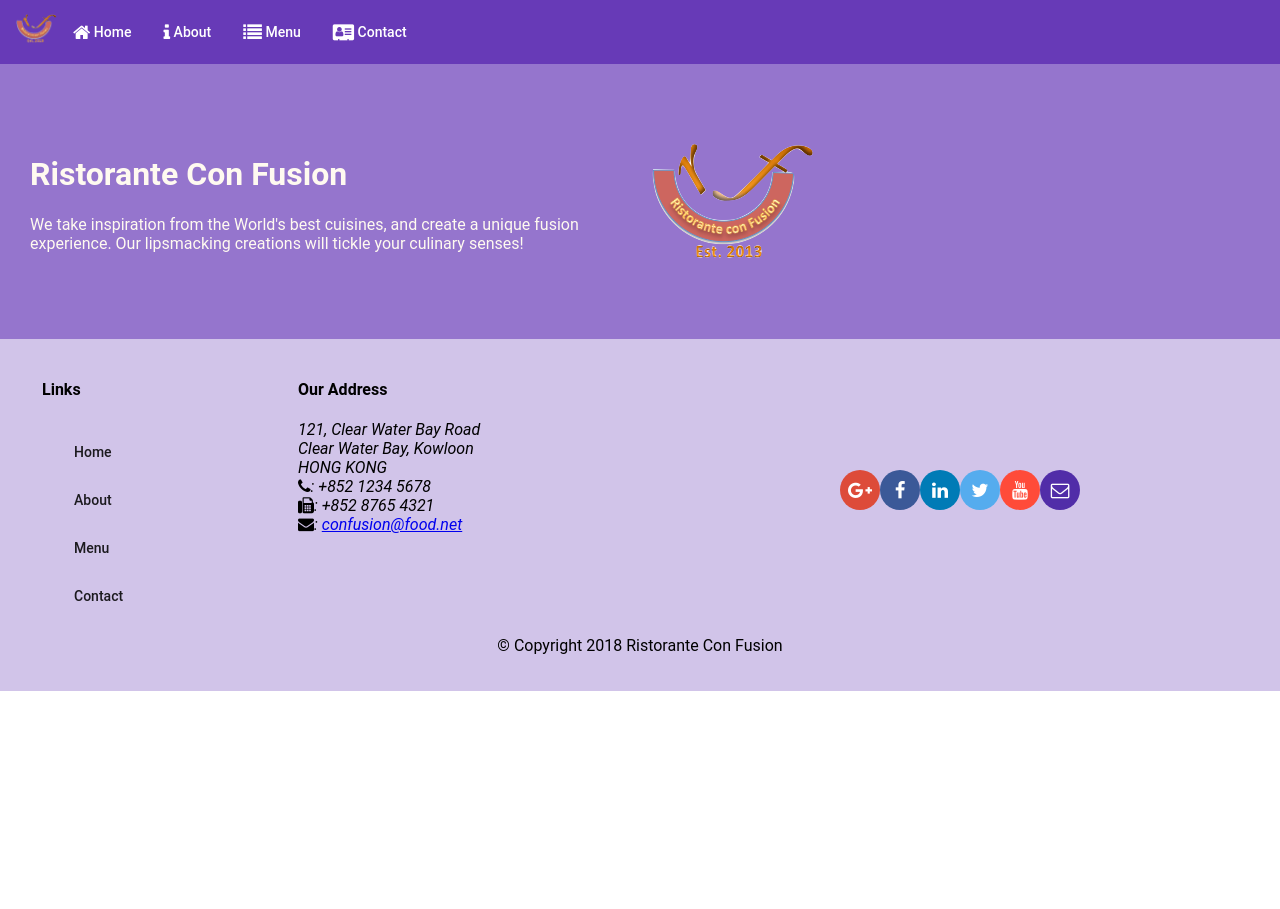
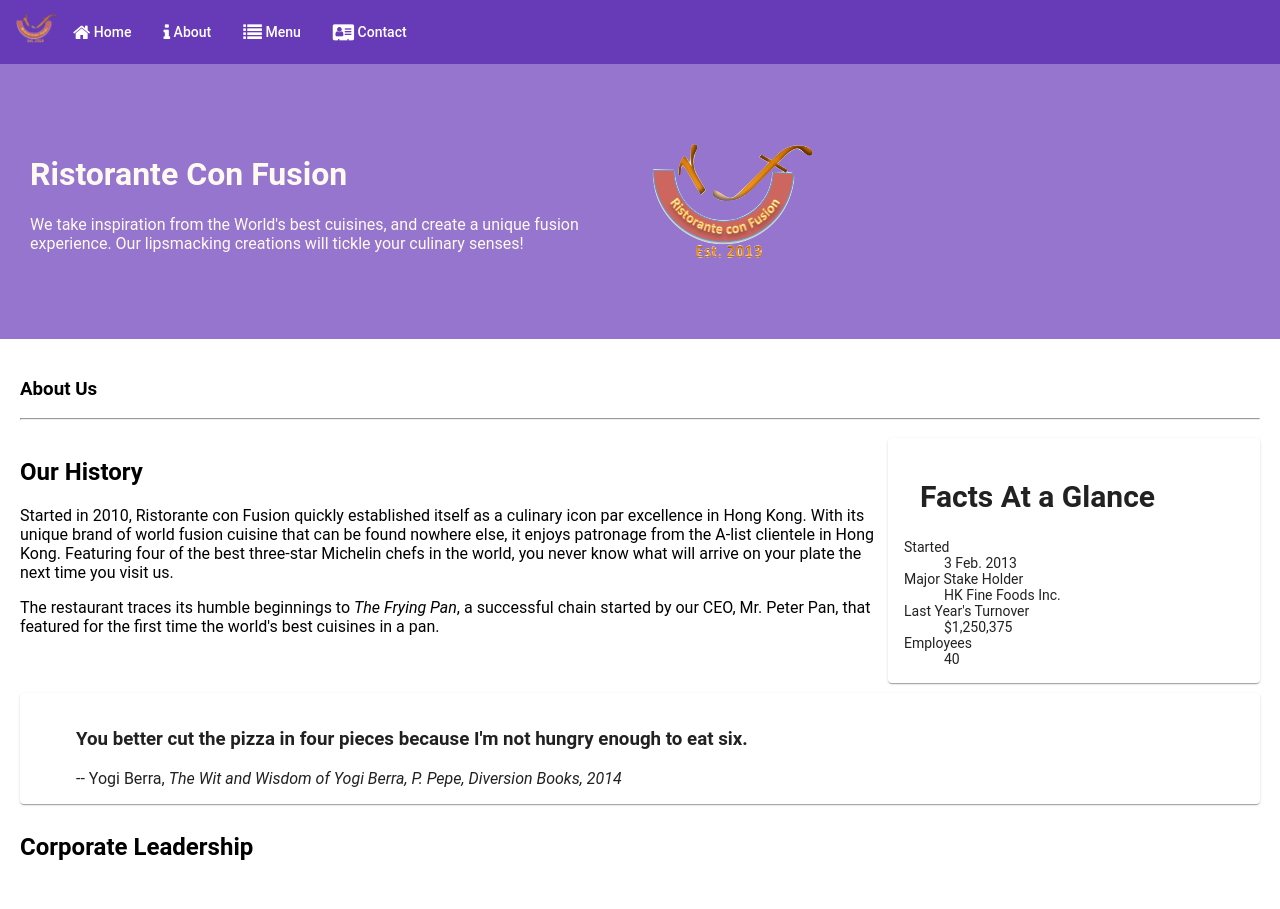
Before and after one commit to czhou29/confusion_ng, an Angular app: page /aboutus in a window 1280 px wide. Before the commit this address led to /. Shown: the top 909 px of the page. Before the commit the page ends 800 px from the top, so only its background shows below. Built offline with nearby package versions, Linux system fonts and the light colour scheme.

Commit message:
Assignment 2

```diff
--- a/src/app/about/about.component.html
+++ b/src/app/about/about.component.html
@@ -1 +1,68 @@
-<p>about works!</p>
+<div class="container"
+  fxLayout="column"
+  fxLayoutGap="10px">
+
+  <div fxFlex>
+    <div>
+        <h3>About Us</h3>
+        <hr>
+    </div>
+  </div>
+
+  <div fxFlex>
+    <div fxLayout="column" fxLayout.gt-sm="row">
+      <div fxFlex="70">
+        <h2>Our History</h2>
+        <p>Started in 2010, Ristorante con Fusion quickly established itself as a culinary icon par excellence in Hong Kong. With its unique brand of world fusion cuisine that can be found nowhere else, it enjoys patronage from the A-list clientele in Hong Kong.  Featuring four of the best three-star Michelin chefs in the world, you never know what will arrive on your plate the next time you visit us.</p>
+        <p>The restaurant traces its humble beginnings to <em>The Frying Pan</em>, a successful chain started by our CEO, Mr. Peter Pan, that featured for the first time the world's best cuisines in a pan.</p>
+      </div>
+      <div fxFlex="30">
+        <mat-card>
+          <mat-card-header>
+            <mat-card-title>
+            <h2>Facts At a Glance</h2>
+            </mat-card-title>
+          </mat-card-header>
+          <mat-card-content>
+            <dl>
+              <dt>Started</dt>
+              <dd>3 Feb. 2013</dd>
+              <dt>Major Stake Holder</dt>
+              <dd>HK Fine Foods Inc.</dd>
+              <dt>Last Year's Turnover</dt>
+              <dd>$1,250,375</dd>
+              <dt>Employees</dt>
+              <dd>40</dd>
+            </dl>
+          </mat-card-content>
+        </mat-card>
+      </div>
+    </div>
+  </div>
+
+  <div fxFlex>
+    <mat-card>
+      <blockquote>
+        <h3>You better cut the pizza in four pieces because
+            I'm not hungry enough to eat six.</h3>
+        <footer>-- Yogi Berra,
+          <cite>The Wit and Wisdom of Yogi Berra,
+            P. Pepe, Diversion Books, 2014</cite>
+        </footer>
+      </blockquote>
+    </mat-card>
+  </div>
+
+
+  <div fxFlex>
+    <h2>Corporate Leadership</h2>
+    <mat-list>
+      <mat-list-item *ngFor="let leader of leaders">
+        <img matListAvatar src={{leader.image}} alt={{leader.name}}>
+        <p matLine>{{leader.name}} {{leader.abbr}}</p>
+        <p matLine>{{leader.designation}}</p>
+        <p matLine>{{leader.description}}</p>
+      </mat-list-item>
+    </mat-list>
+  </div>
+</div>
--- a/src/app/about/about.component.ts
+++ b/src/app/about/about.component.ts
@@ -1,4 +1,7 @@
 import { Component, OnInit } from '@angular/core';
+import { Leader } from '../shared/leader';
+import { LEADERS } from '../shared/leaders';
+import { LeaderService } from '../services/leader.service';
 
 @Component({
   selector: 'app-about',
@@ -7,9 +10,12 @@
 })
 export class AboutComponent implements OnInit {
 
-  constructor() { }
+  leaders: Leader[] = LEADERS;
+
+  constructor(private leaderService: LeaderService) { }
 
   ngOnInit() {
+    this.leaders = this.leaderService.getLeaders();
   }
 
 }
--- a/src/app/app-routing/routes.ts
+++ b/src/app/app-routing/routes.ts
@@ -10,6 +10,7 @@
   { path: 'home',  component: HomeComponent },
   { path: 'menu',     component: MenuComponent },
   { path: 'contactus',     component: ContactComponent },
+  { path: 'aboutus',     component: AboutComponent },
   { path: 'dishdetail/:id',     component: DishdetailComponent },
   { path: '', redirectTo: '/home', pathMatch: 'full' }
 ];
--- a/src/app/footer/footer.component.html
+++ b/src/app/footer/footer.component.html
@@ -10,7 +10,7 @@
         <h4>Links</h4>
         <mat-list>
           <mat-list-item><a mat-button routerLink='/home'>Home</a></mat-list-item>
-          <mat-list-item><a mat-button>About</a></mat-list-item>
+          <mat-list-item><a mat-button routerLink='/aboutus'>About</a></mat-list-item>
           <mat-list-item><a mat-button routerLink='/menu'>Menu</a></mat-list-item>
           <mat-list-item><a mat-button routerLink='/contactus'>Contact</a></mat-list-item>
         </mat-list>
--- a/src/app/header/header.component.html
+++ b/src/app/header/header.component.html
@@ -1,7 +1,7 @@
 <mat-toolbar color="primary">
   <span><img src="/assets/images/logo.png" height=30 width=41></span>
   <a mat-button routerLink="/home" routerLinkActive="active"><span class="fa fa-home fa-lg"></span> Home</a>
-  <a mat-button><span class="fa fa-info fa-lg"></span> About</a>
+  <a mat-button routerLink='/aboutus'><span class="fa fa-info fa-lg"></span> About</a>
   <a mat-button routerLink="/menu"><span class="fa fa-list fa-lg"></span> Menu</a>
   <a mat-button routerLink="/contactus"><span class="fa fa-address-card fa-lg"></span> Contact</a>
 </mat-toolbar>
--- a/src/app/home/home.component.html
+++ b/src/app/home/home.component.html
@@ -33,4 +33,18 @@
   </mat-card-content>
 </mat-card>
 
+<mat-card *ngIf="leader" fxFlex>
+    <mat-card-header>
+      <div mat-card-avatar></div>
+      <mat-card-title>
+        <h3>{{leader.name | uppercase}} {{leader.abbr | uppercase}}</h3>
+      </mat-card-title>
+    </mat-card-header>
+    <img mat-card-image src={{leader.image}} alt={{leader.name}}>
+    <mat-card-content>
+      <p>{{leader.description}}
+      </p>
+    </mat-card-content>
+  </mat-card>
+
 </div>
--- a/src/app/home/home.component.ts
+++ b/src/app/home/home.component.ts
@@ -3,6 +3,8 @@
 import { DishService } from '../services/dish.service';
 import { Promotion } from '../shared/promotion';
 import { PromotionService } from '../services/promotion.service';
+import { Leader } from '../shared/leader';
+import { LeaderService } from '../services/leader.service';
 
 @Component({
   selector: 'app-home',
@@ -13,13 +15,16 @@
 
   dish: Dish;
   promotion: Promotion;
+  leader: Leader;
 
   constructor(private dishservice: DishService,
-    private promotionservice: PromotionService) { }
+    private promotionservice: PromotionService,
+    private leaderservice: LeaderService) { }
 
   ngOnInit() {
     this.dish = this.dishservice.getFeaturedDish();
     this.promotion = this.promotionservice.getFeaturedPromotion();
+    this.leader = this.leaderservice.getFeaturedLeader();
   }
 
 }
--- a/src/app/services/dish.service.ts
+++ b/src/app/services/dish.service.ts
@@ -15,5 +15,9 @@
     return DISHES.filter((dish) => dish.featured)[0];
   }
 
+  getDishes(): Dish[] {
+    return DISHES;
+  }
+
   constructor() { }
 }
--- a/src/app/services/leader.service.ts
+++ b/src/app/services/leader.service.ts
@@ -10,5 +10,9 @@
   getLeaders(): Leader[] {
     return LEADERS;
   }
+
+  getFeaturedLeader(): Leader {
+    return LEADERS.filter((leader) => leader.featured)[0];
+  }
   constructor() { }
 }
```
